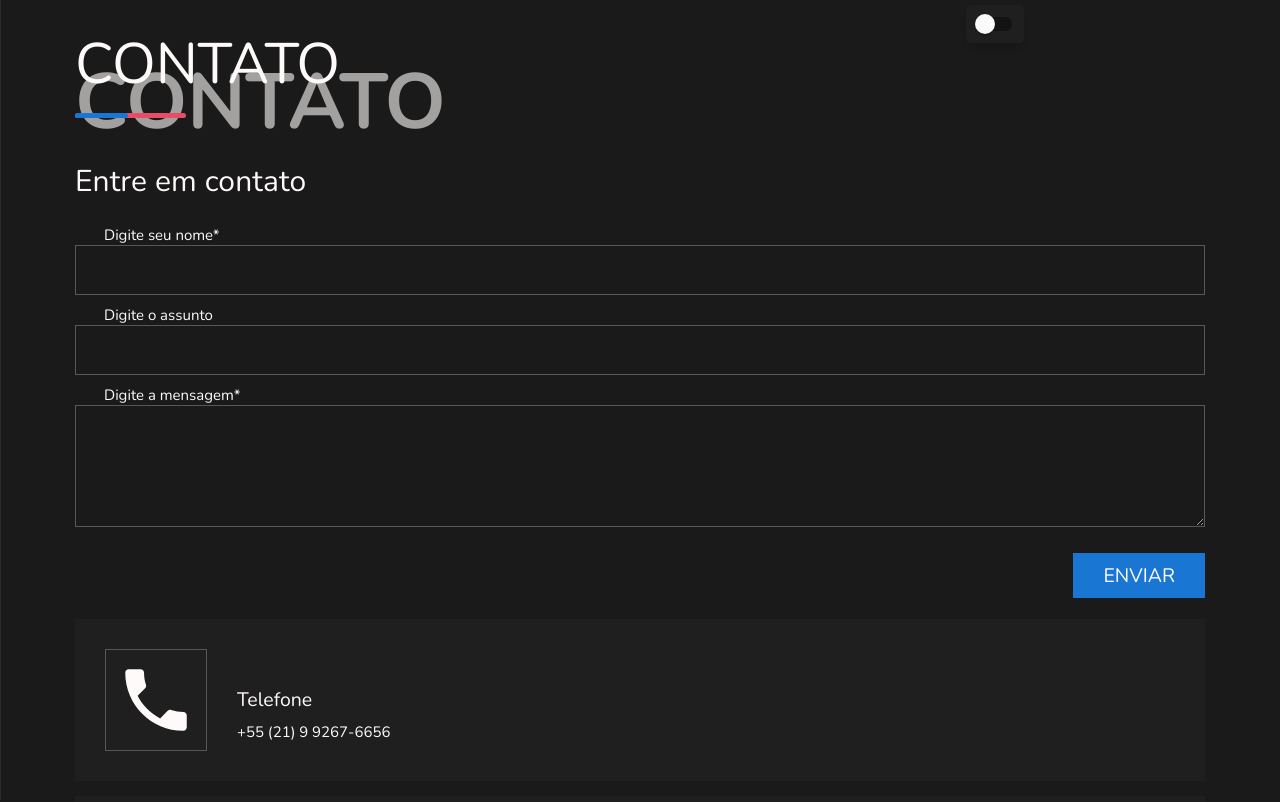
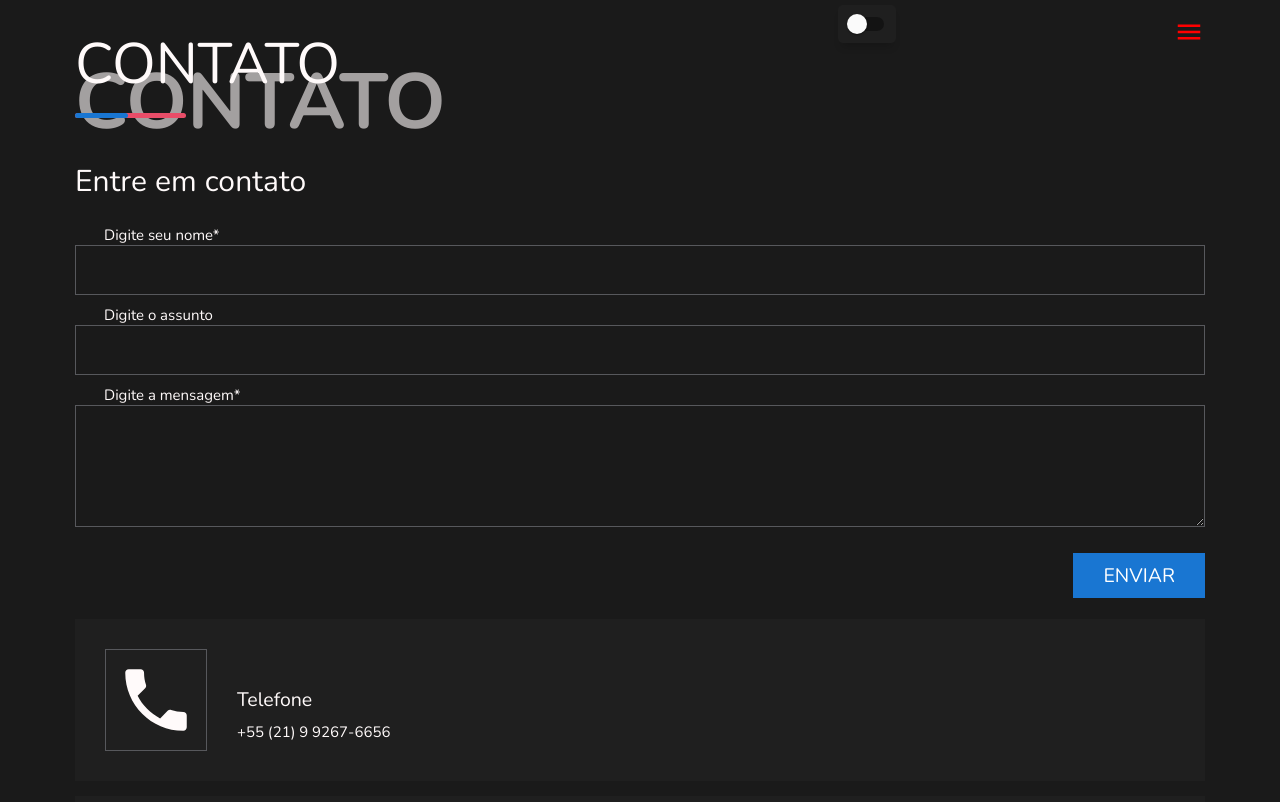
Before and after one commit to paulodantasbjr/oldportfolio, a Next.js app: page /contato in a window 1280 px wide. Shown: the top 802 px of the page. Built offline with nearby package versions, Linux system fonts and the light colour scheme.

Commit message:
Menu humburguer

```diff
--- /dev/null
+++ b/components/MenuBurguer/index.jsx
@@ -0,0 +1,13 @@
+import { StyledBurger } from './styled'
+import MenuIcon from '@material-ui/icons/Menu'
+import IconButton from '@material-ui/core/IconButton'
+
+export const MenuBurguer = ({ navToggle, setNavToggle }) => {
+  return (
+    <StyledBurger>
+      <IconButton onClick={() => setNavToggle(!navToggle)}>
+        <MenuIcon />
+      </IconButton>
+    </StyledBurger>
+  )
+}
--- /dev/null
+++ b/components/MenuBurguer/styled.js
@@ -0,0 +1,13 @@
+import styled from 'styled-components'
+
+export const StyledBurger = styled.div`
+  position: absolute;
+  top: 5px;
+  right: 5%;
+  z-index: 20;
+  svg {
+    padding: 0;
+    font-size: 30px;
+    color: red;
+  }
+`
--- a/pages/_app.js
+++ b/pages/_app.js
@@ -6,6 +6,7 @@ import { Layout } from '../styles/Layout'
 
 export default function App({ Component, pageProps }) {
   const [theme, setTheme] = useState('dark')
+  const [navToggle, setNavToggle] = useState(false)
 
   const themeToggler = () => {
     theme === 'light' ? setTheme('dark') : setTheme('light')
@@ -14,7 +15,11 @@ export default function App({ Component, pageProps }) {
   return (
     <ThemeProvider theme={theme === 'light' ? lightTheme : darkTheme}>
       <GlobalStyles />
-      <Layout themeToggler={themeToggler}>
+      <Layout
+        themeToggler={themeToggler}
+        setNavToggle={setNavToggle}
+        navToggle={navToggle}
+      >
         <Component {...pageProps} />
       </Layout>
     </ThemeProvider>
--- a/pages/contato/styled.js
+++ b/pages/contato/styled.js
@@ -3,9 +3,11 @@ import styled from 'styled-components'
 const ContactStyled = styled.div`
   padding: ${({ theme }) => theme.spacing.sm} ${({ theme }) => theme.spacing.xl};
   @media screen and (max-width: ${({ theme }) => theme.breakpoints.sm}) {
+    width: 100%;
     padding: ${({ theme }) => theme.spacing.md};
   }
   @media screen and (max-width: ${({ theme }) => theme.breakpoints.xs}) {
+    width: 100%;
     padding: ${({ theme }) => theme.spacing.sm};
   }
 `
--- a/pages/portifolio/index.jsx
+++ b/pages/portifolio/index.jsx
@@ -46,7 +46,7 @@ export default Portifolio
 export const getStaticProps = async () => {
   const res = await fetch('https://api.github.com/users/paulodantasrj/repos')
   const data = await res.json()
-
+  console.log(data)
   return {
     props: {
       repos: data,
--- a/styles/Layout/index.jsx
+++ b/styles/Layout/index.jsx
@@ -1,16 +1,19 @@
 import { ContainerStyled, MainStyled, SidebarStyled } from './styled'
+
 import { Switch } from '@material-ui/core'
 import { Profile } from '../../components/SidebarProfile'
 import { Footer } from '../../components/Footer'
 import { Nav } from '../../components/SidebarNav'
+import { MenuBurguer } from '../../components/MenuBurguer'
 
-export const Layout = ({ themeToggler, children }) => {
+export const Layout = ({ themeToggler, children, setNavToggle, navToggle }) => {
   return (
     <ContainerStyled>
       <div className='container-switch'>
         <Switch className='toggle-switch' onChange={themeToggler} />
       </div>
-      <SidebarStyled>
+      <MenuBurguer navToggle={navToggle} setNavToggle={setNavToggle} />
+      <SidebarStyled navToggle={navToggle}>
         <Profile />
         <Nav />
         <Footer />
--- a/styles/Layout/styled.js
+++ b/styles/Layout/styled.js
@@ -2,8 +2,20 @@ import styled from 'styled-components'
 
 export const ContainerStyled = styled.div`
   position: relative;
-  @media screen and (max-width: ${({ theme }) => theme.breakpoints.sm}) {
+
+  .ham-burger-menu {
     position: absolute;
+    top: 5px;
+    right: 5%;
+    z-index: 10;
+    button {
+      padding: 0;
+      margin: 0;
+    }
+    svg {
+      color: ${({ theme }) => theme.mode.buttons.active};
+      font-size: ${({ theme }) => theme.size.xl};
+    }
   }
   .container-switch {
     box-shadow: ${({ theme }) => theme.shadow.main};
@@ -11,8 +23,9 @@ export const ContainerStyled = styled.div`
     border-radius: 5px;
     position: absolute;
     top: 5px;
-    right: 20%;
+    right: 30%;
     z-index: 10;
+
     .toggle-switch {
       color: blue;
     }
@@ -30,9 +43,11 @@ export const SidebarStyled = styled.section`
   overflow: hidden;
   transition: all 0.4s ${({ theme }) => theme.transitions.easeInOut};
   border-right: 1px solid ${({ theme }) => theme.mode.border.dark};
-  @media screen and (max-width: ${({ theme }) => theme.breakpoints.lg}) {
-    transform: translateX(-100%);
+  @media screen and (max-width: ${({ theme }) => theme.breakpoints.md}) {
+    transform: ${({ navToggle }) =>
+      navToggle ? 'translateX(0)' : 'translateX(-200%)'};
     z-index: 20;
+    height: 100%;
   }
 `
 export const MainStyled = styled.section`
```
